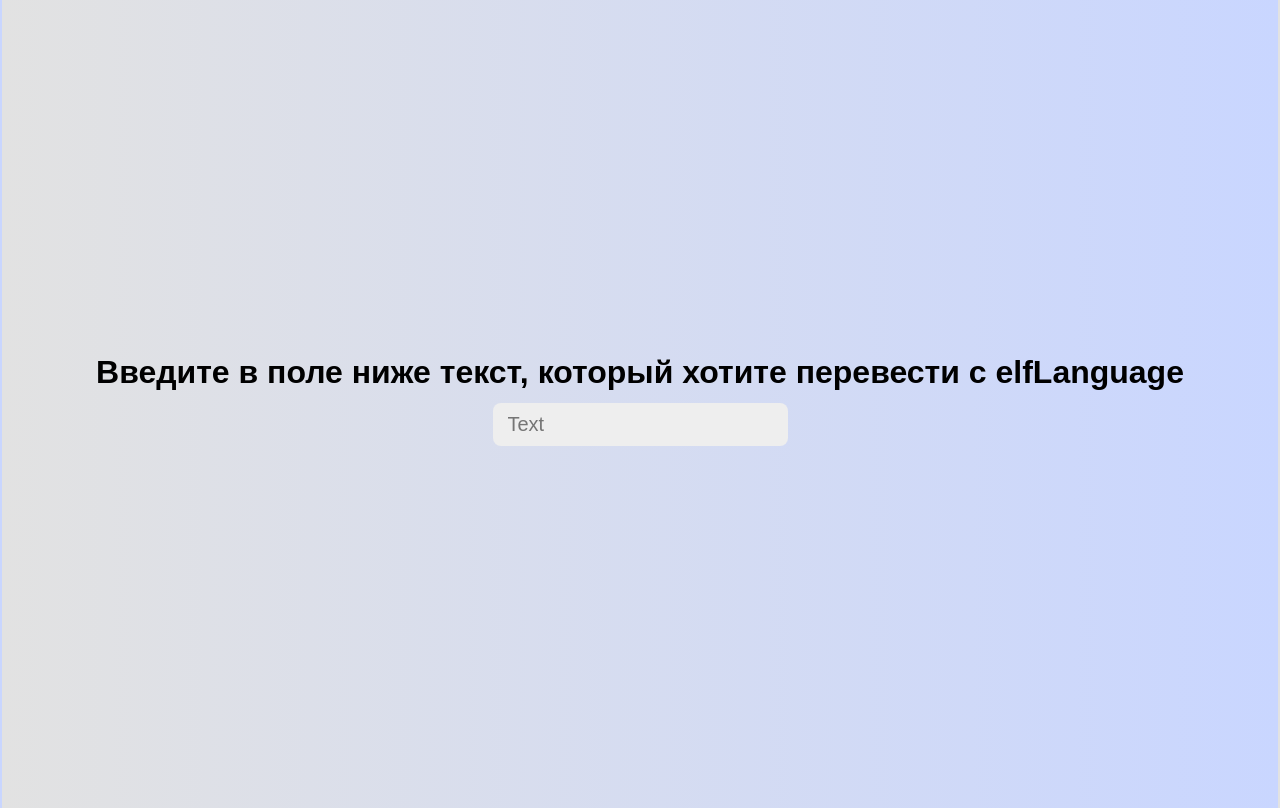
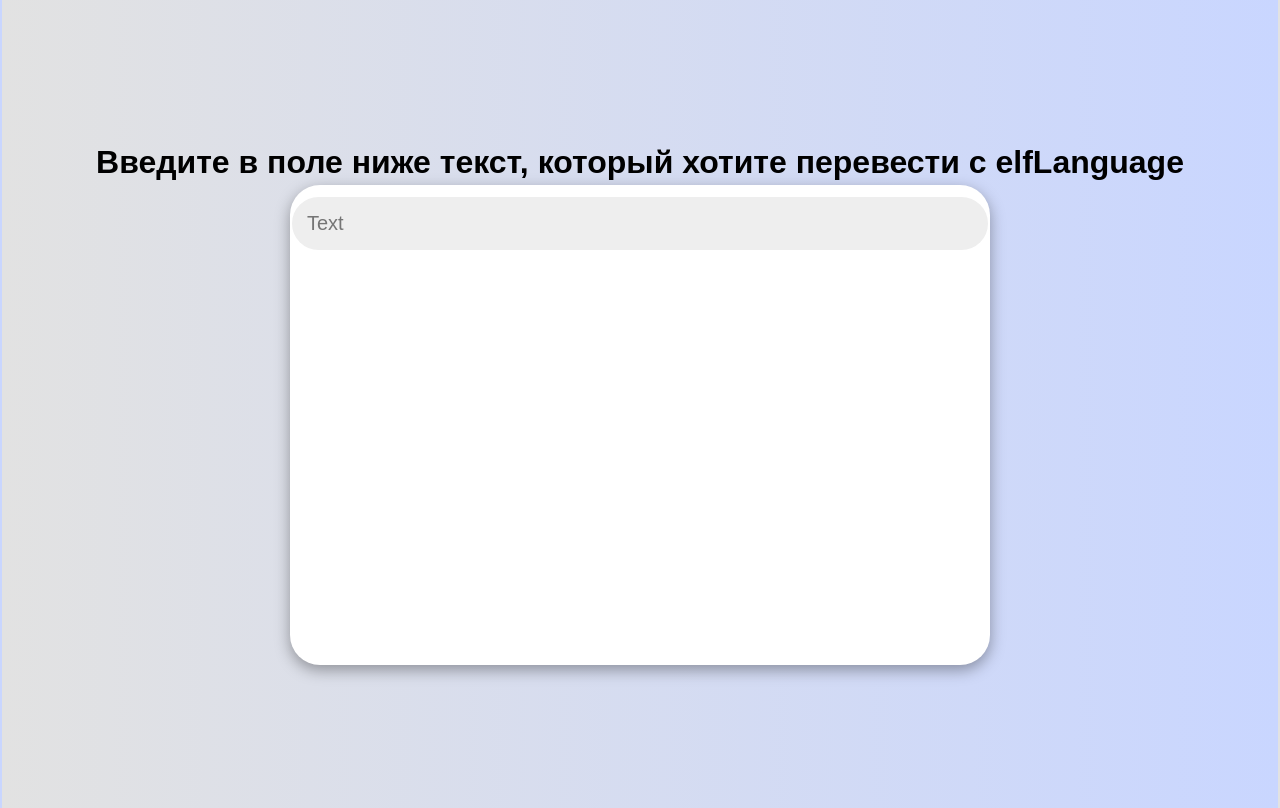
Before and after one commit to 23kostik23/myTranslater, a plain HTML site: page index.html in a window 1280 px wide. Drawn offline with Linux system fonts and the light colour scheme.

Commit message:
Update index.html

```diff
--- a/index.html
+++ b/index.html
@@ -20,22 +20,36 @@
                 flex-direction: column;
                 height: 100vh;
             }
+            .container{
+                background-color: #fff;
+                border-radius: 30px;
+                box-shadow: 0 5px 15px rgba(0, 0, 0, 0.35);
+                position: relative;
+                overflow: hidden;
+                width: 700px;
+                max-width: 100%;
+                min-height: 480px;
+
+            }
             input{
                 background-color: #eee;
                 border: none;
-                margin: 8px 0;
-                padding: 10px 15px;
+                margin: 10px 0;
+                padding: 15px 15px;
                 font-size: 20px;
-                border-radius: 8px;
+                border-radius: 100px;
                 width: 100%;
             }
         </style>
     </head>
     <body>
-        <center>
+        <div class="container" id="container">
+            <center>
             <input type="text" id="textInput" name="textInput" placeholder="Text" onkeydown="handleEnter(event)">
-            <h2 style="display: none" id="resultOutput"></h2>
-        </center>
+            <h2 id="resultOutput" style="margin-top: 100px"></h2>
+            </center>
+        </div>
+
         <script>
             let userInput = '';
             function traslate(text){
```
